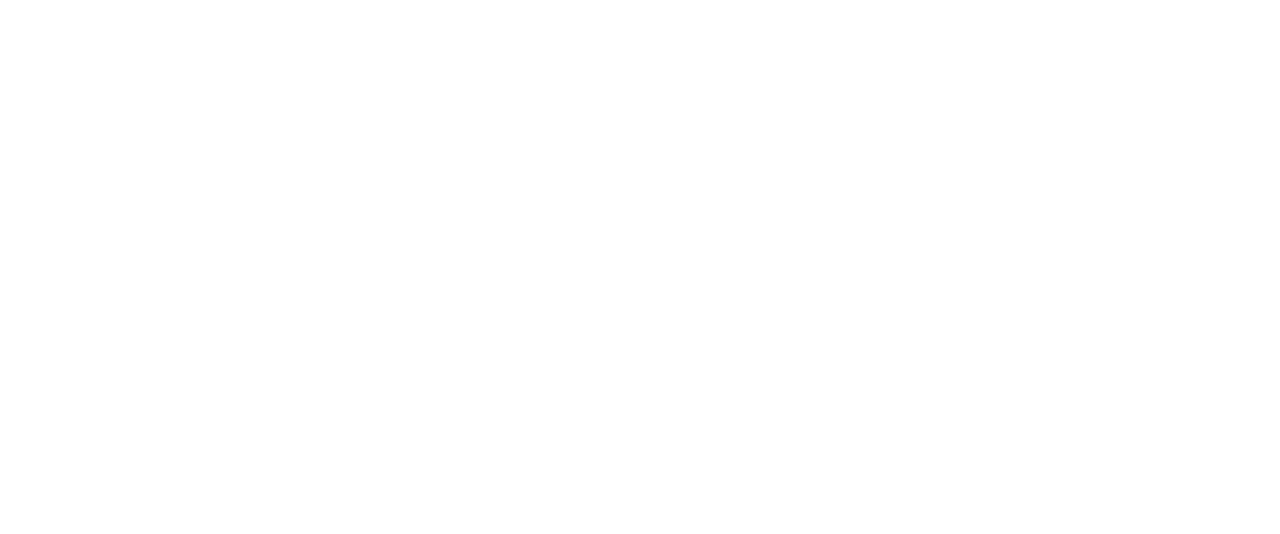
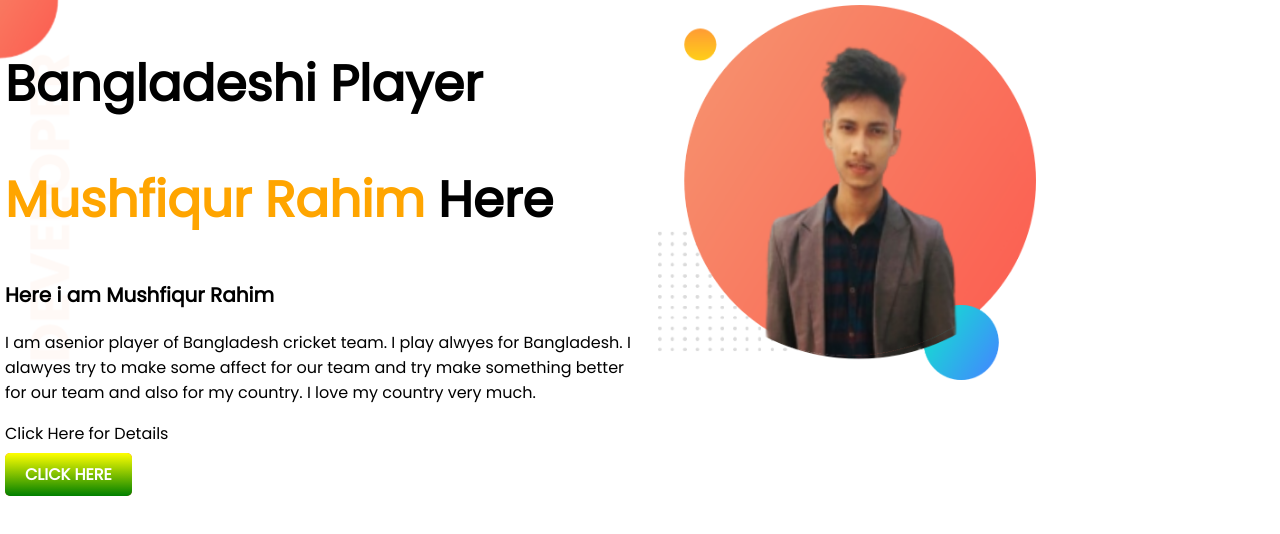
Before and after one commit to Akzaber/my-second-portfolio, a plain HTML site: page index.html in a window 1280 px wide. Drawn offline with Linux system fonts and the light colour scheme.

Commit message:
complete first part

```diff
--- a/index.html
+++ b/index.html
@@ -4,10 +4,25 @@
   <meta charset="UTF-8">
   <meta http-equiv="X-UA-Compatible" content="IE=edge">
   <meta name="viewport" content="width=device-width, initial-scale=1.0">
-  <title>Zaber second portfolio</title>
+  <title>My second portfolio</title>
+  <link rel="preconnect" href="https://fonts.googleapis.com">
+  <link rel="preconnect" href="https://fonts.gstatic.com" crossorigin>
+  <link href="https://fonts.googleapis.com/css2?family=Poppins&family=Roboto&display=swap" rel="stylesheet">
   <link rel="stylesheet" href="style.css">
 </head>
 <body>
-
+  <section class="top-banner">
+    <div class="half-width">
+      <h1>Bangladeshi Player</h1>
+      <h1><span class="orange-color">Mushfiqur Rahim</span> Here</h1>
+      <h3>Here i am Mushfiqur Rahim</h3>
+      <p>I am asenior player of Bangladesh cricket team. I play alwyes for Bangladesh. I alawyes try to make some affect for our team and try make something better for our team and also for my country. I love my country very much.</p>
+      <p>Click Here for Details</p>
+      <a class="click-button" target="_blank" href="https://www.facebook.com/MushfiqurOfficial">CLICK HERE</a>
+    </div>
+    <div class="half-width">
+      <img src="images/zaber-pic.png" alt="">
+    </div>
+  </section>
 </body>
 </html>
--- a/style.css
+++ b/style.css
@@ -0,0 +1,38 @@
+body{
+  font-family: 'Poppins', sans-serif;
+  margin: 0;
+}
+h1{
+  font-size: 50px;
+}
+h3{
+  font-size: 20px;
+}
+.orange-color{
+  color: orange;
+}
+section{
+  display: flex;
+}
+.half-width{
+  width: 50%;
+  padding-left: 8px;
+  padding: 5px;
+}
+.half-width img{
+  width: 60%;
+  padding-left: 2%;
+}
+.click-button{
+  text-decoration: none;
+  border-radius: 5px;
+  background-color: tomato;
+  padding: 10px 20px;
+  background-image: linear-gradient(yellow,green);
+  color: white;
+  font-weight: 700;
+}
+.top-banner{
+  background-image: url(images/top-banner.png);
+  background-repeat: no-repeat;
+}
```
Also changed, not shown: images/ak.png (added), images/dream-bg.png (added), images/exp-bg.png (added), images/jhankar.png (added), images/jhankar2.png (added), images/my-bg.png (added), images/my-bg2.png (added), images/top-banner.png (added), images/zaber-pic.png (added), 7 other files.
